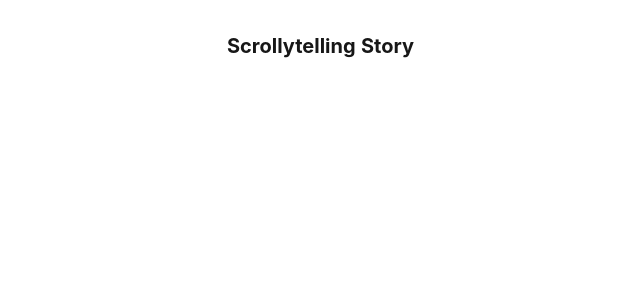
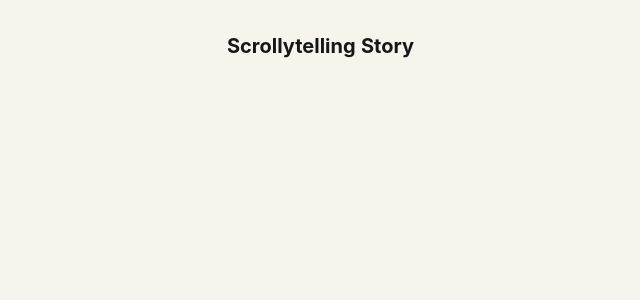
Before and after one commit to CochraneK/pudding-skill, a SvelteKit app: page / in a window 1280 px wide. Shown: the top 300 px of the page, without its empty margins (89-729 px from the left). Built offline with nearby package versions, Linux system fonts and the light colour scheme; a web font is replaced by a local one.

Commit message:
style: replace brand defaults with neutral editorial system

```diff
--- a/src/styles/app.css
+++ b/src/styles/app.css
@@ -2,23 +2,23 @@
 @import "normalize.css";
 @import "font.css";
 @import "reset.css";
-@import "ui.css"; /* optional for bits UI components */
+@import "ui.css";
 
-/* colors defined in variables.css */
 :root {
-	/* font */
-	--font-sans: "Atlas Grotesk", -apple-system, BlinkMacSystemFont, Helvetica, Arial, sans-serif;
-	--font-serif: "Tiempos Text", Iowan Old Style, Times New Roman, Times, serif;
-	--font-mono: Menlo, Consolas, Monaco, monospace;
+	--font-sans: Inter, ui-sans-serif, -apple-system, BlinkMacSystemFont, "Segoe UI", Helvetica, Arial, sans-serif;
+	--font-serif: Georgia, "Times New Roman", Times, serif;
+	--font-mono: "SFMono-Regular", Consolas, "Liberation Mono", Menlo, monospace;
 
-	/* z-index */
+	--width-column: 680px;
+	--width-column-wide: 1280px;
+	--margin: 16px;
+
 	--z-bottom: -1;
 	--z-base: 1;
 	--z-top: 10;
 	--z-overlay: 100;
 	--z-modal: 1000;
 
-	/* presets (used in reset.css) */
 	--font-body: var(--font-serif);
 	--font-form: var(--font-sans);
 
@@ -27,16 +27,16 @@
 	--radius-md: 0.5rem;
 	--radius-lg: 1rem;
 
-	--color-bg: var(--color-white);
-	--color-fg: var(--color-gray-900);
-	--color-fg-light: var(--color-gray-500);
-	--color-primary: var(--color-black);
-	--color-link: var(--color-black);
-	--color-link-hover: var(--color-black);
-	--color-focus: var(--color-gray-500);
+	--color-bg: #f7f4ee;
+	--color-fg: #171717;
+	--color-fg-light: #615f59;
+	--color-primary: #171717;
+	--color-link: #171717;
+	--color-link-hover: #d94f2b;
+	--color-focus: #8d3d26;
 	--color-mark: var(--color-yellow);
-	--color-selection: var(--color-gray-300);
-	--color-border: var(--color-gray-300);
+	--color-selection: #ded8cc;
+	--color-border: rgba(23, 23, 23, 0.16);
 	--color-button-fg-primary: var(--color-white);
 	--color-button-bg-primary: var(--color-gray-900);
 	--color-button-fg-secondary: var(--color-white);
@@ -45,21 +45,32 @@
 	--color-input-fg: var(--color-gray-900);
 	--color-placeholder: var(--color-gray-500);
 
-	/* "1" second duration */
 	--1s: 1ms;
 }
-
-/* dark theme */
-/* @media screen and (prefers-color-scheme:dark) {
-	:root {
-
-	}
-} */
 
 @media screen and (prefers-reduced-motion: no-preference) {
 	:root {
 		--1s: 1s;
 	}
+}
+
+html {
+	background: var(--color-bg);
+}
+
+body {
+	min-width: 320px;
+	background: var(--color-bg);
+	color: var(--color-fg);
+}
+
+::selection {
+	background: var(--color-selection);
+}
+
+:focus-visible {
+	outline: 3px solid var(--color-focus);
+	outline-offset: 3px;
 }
 
 h1 {
```
